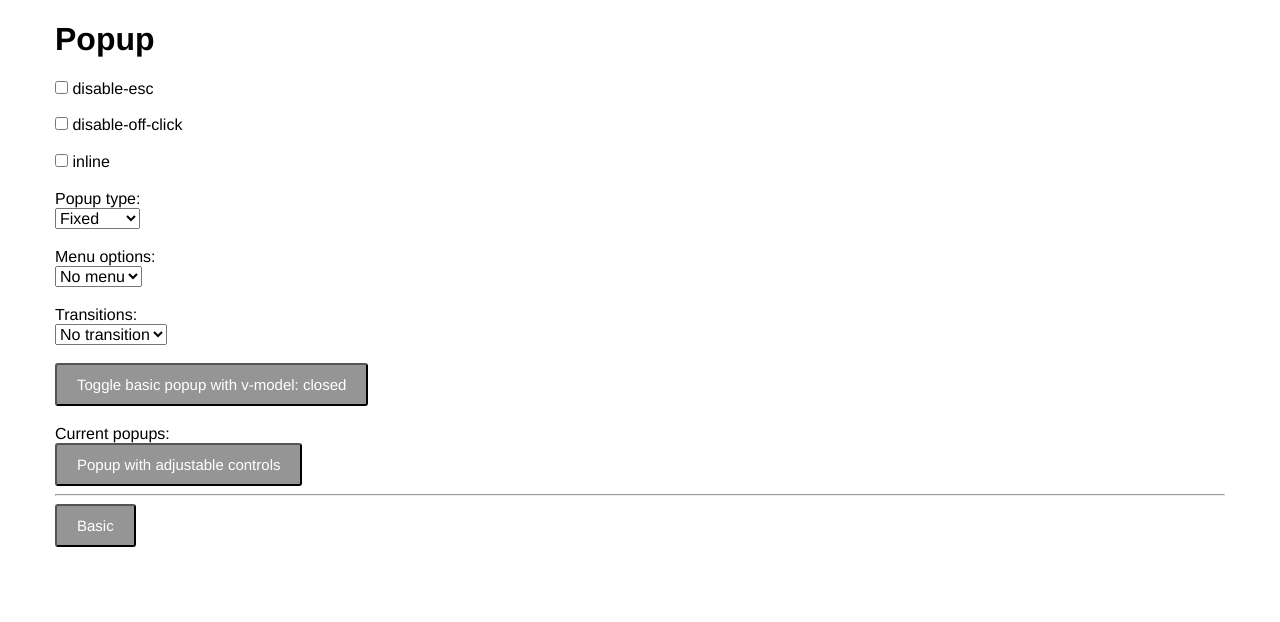
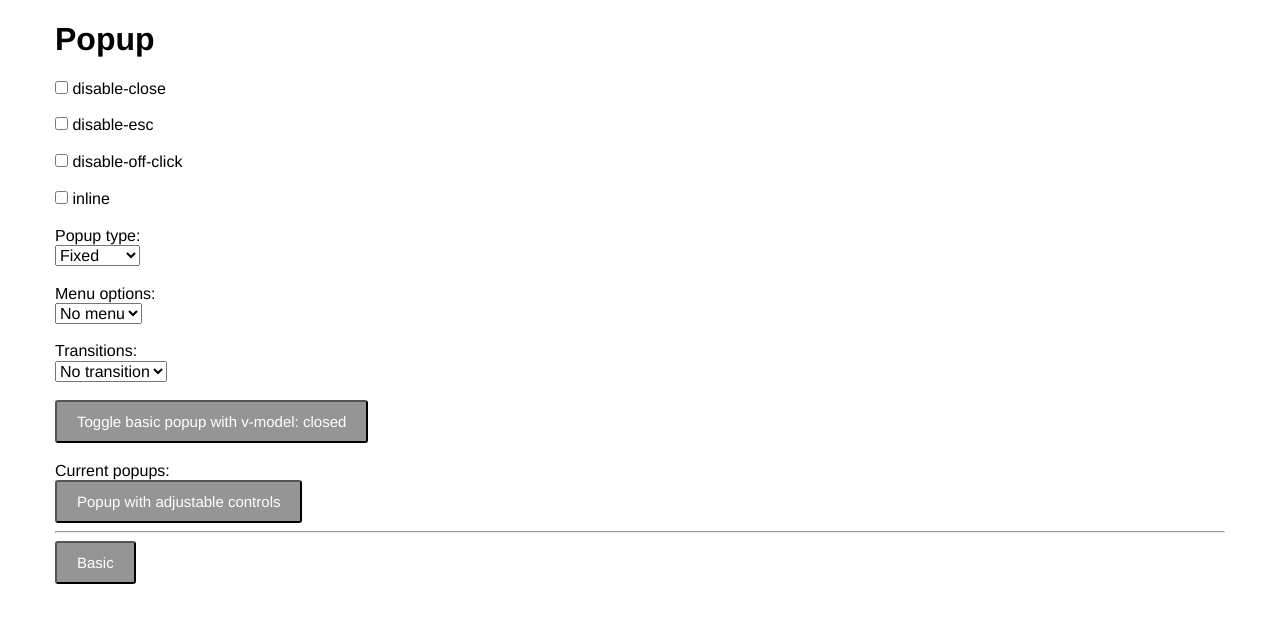
Before and after one commit to odyzeo/popup, a Vue app: page / in a window 1280 px wide. Shown: the top 622 px of the page. Built offline with nearby package versions, Linux system fonts and the light colour scheme.

Commit message:
Add disableClose props

```diff
--- a/src/App.vue
+++ b/src/App.vue
@@ -7,6 +7,15 @@
             <h1>Popup</h1>
 
             <div>
+                <label>
+                    <input
+                        v-model="disableClose"
+                        type="checkbox"
+                    > disable-close
+                </label>
+
+                <br><br>
+
                 <label>
                     <input
                         v-model="disableEsc"
@@ -119,6 +128,7 @@
             </button>
 
             <popup
+                :disable-close="disableClose"
                 :disable-off-click="disableOffClick"
                 :disable-esc="disableEsc"
                 :type="type"
@@ -210,6 +220,7 @@ export default {
             menu: null,
             transition: null,
             type: 'fixed',
+            disableClose: false,
             disableEsc: false,
             disableOffClick: false,
             dynamic: false,
--- a/src/components/Popup.vue
+++ b/src/components/Popup.vue
@@ -13,6 +13,7 @@
             class="popup__inner"
         >
             <div
+                v-if="!disableClose"
                 class="popup__close"
                 @click.prevent="close"
             >
@@ -40,7 +41,7 @@
 import EventBus from '../plugin/event';
 
 export default {
-    name: 'OdyzeoPopup',
+    name: 'Popup',
 
     props: {
         value: {
@@ -54,6 +55,10 @@ export default {
         type: {
             type: String,
             default: 'fixed',
+        },
+        disableClose: {
+            type: Boolean,
+            default: false,
         },
         disableOffClick: {
             type: Boolean,
```
